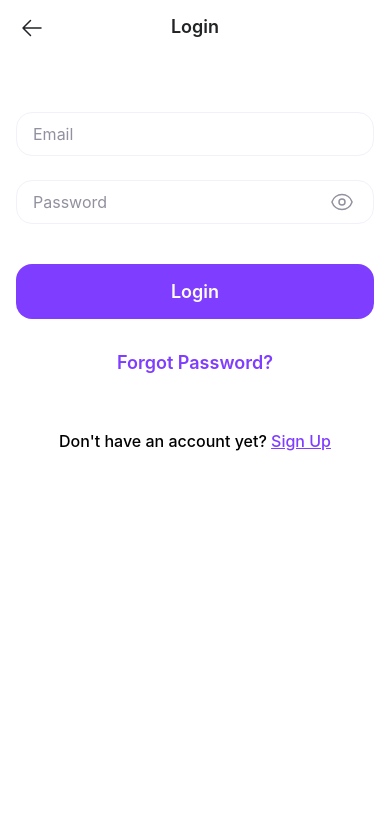
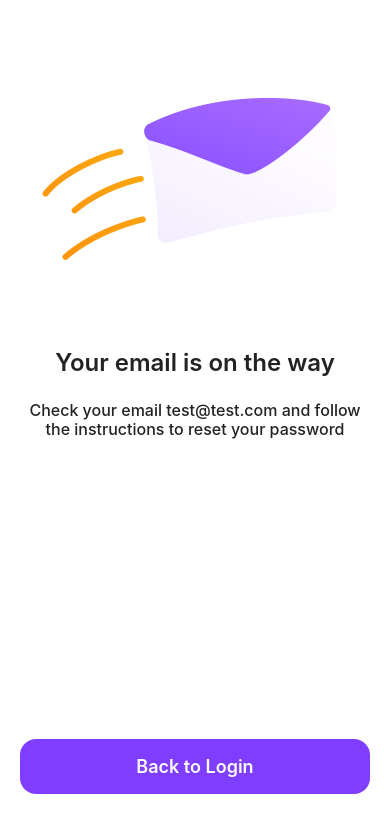
Before and after one commit to tranvuongduy2003/monstra_expense, a React Native app: screen /SentEmail in a window 390 px wide. Shown: the top 832 px of the page. Built offline with nearby package versions, Linux system fonts and the light colour scheme.

Commit message:
done UI ResetPasswordScreen and SentEmailScreen

```diff
--- a/assets/images/ImagesAssets.ts
+++ b/assets/images/ImagesAssets.ts
@@ -2,4 +2,5 @@ export const ImagesAssets = {
   illustration1: require('./Illustration-1.png'),
   illustration2: require('./Illustration-2.png'),
   illustration3: require('./Illustration-3.png'),
+  SentEmail: require('./sent-email.png'),
 };
--- a/navigation/appNavigation.tsx
+++ b/navigation/appNavigation.tsx
@@ -5,6 +5,9 @@ import SplashScreen from 'screens/Auth/SplashScreen';
 import SignUpScreen from 'screens/Auth/SignupScreen';
 import LoginScreen from 'screens/Auth/LoginScreen';
 import HeaderBar from 'screens/layout/HeaderBar';
+import ForgotPasswordScreen from 'screens/Auth/ForgotPasswordScreen';
+import SentEmailScreen from 'screens/Auth/SentEmailScreen';
+import ResetPasswordScreen from 'screens/Auth/ResetPasswordScreen';
 
 export interface IAppNavigationProps {}
 
@@ -14,7 +17,7 @@ export function AppNavigation(props: IAppNavigationProps) {
   return (
     <NavigationContainer>
       <Stack.Navigator>
-        {/* <Stack.Screen
+        <Stack.Screen
           name="Splash"
           component={SplashScreen}
           options={{headerShown: false}}
@@ -25,7 +28,7 @@ export function AppNavigation(props: IAppNavigationProps) {
           options={{
             header: () => <HeaderBar name="Sign Up" />,
           }}
-        /> */}
+        />
         <Stack.Screen
           name="Login"
           component={LoginScreen}
@@ -33,6 +36,27 @@ export function AppNavigation(props: IAppNavigationProps) {
             header: () => <HeaderBar name="Login" />,
           }}
         />
+        <Stack.Screen
+          name="ForgotPassword"
+          component={ForgotPasswordScreen}
+          options={{
+            header: () => <HeaderBar name="Forgot Password" />,
+          }}
+        />
+        <Stack.Screen
+          name="SentEmail"
+          component={SentEmailScreen}
+          options={{
+            headerShown: false,
+          }}
+        />
+        <Stack.Screen
+          name="ResetPassword"
+          component={ResetPasswordScreen}
+          options={{
+            header: () => <HeaderBar name="Reset Password" />,
+          }}
+        />
       </Stack.Navigator>
     </NavigationContainer>
   );
--- /dev/null
+++ b/screens/Auth/ForgotPasswordScreen.tsx
@@ -0,0 +1,67 @@
+import React from 'react';
+import {SafeAreaView} from 'react-native-safe-area-context';
+import {ScrollView, Text, View, StyleSheet} from 'react-native';
+import {AppColors} from 'constants/AppColors';
+import Input from 'components/Input';
+import AppButton from 'components/AppButton';
+import {useNavigation} from '@react-navigation/native';
+
+interface IForgotPasswordScreenProps {}
+
+const ForgotPasswordScreen: React.FunctionComponent<
+  IForgotPasswordScreenProps
+> = props => {
+  const navigation = useNavigation();
+
+  const handleForgetPassword = () => {
+    navigation.navigate('SentEmail' as never);
+  };
+
+  return (
+    <SafeAreaView style={{flex: 1}}>
+      <ScrollView style={{backgroundColor: AppColors.screenColor}}>
+        <View style={styles.headingContainer}>
+          <Text style={styles.headingText}>
+            Don't worry.{'\n'}Enter your email and we'll send you a link to
+            reset your password.
+          </Text>
+        </View>
+        <View style={styles.inputContainer}>
+          <Input placeholder="Email" />
+        </View>
+        <View style={styles.buttonContainer}>
+          <AppButton
+            title="Continue"
+            backgroundColor={AppColors.primaryColor}
+            onPress={handleForgetPassword}
+          />
+        </View>
+      </ScrollView>
+    </SafeAreaView>
+  );
+};
+
+const styles = StyleSheet.create({
+  headingContainer: {
+    paddingHorizontal: 16,
+    marginTop: 85,
+  },
+  headingText: {
+    fontWeight: '600',
+    fontSize: 24,
+    lineHeight: 29,
+    color: AppColors.primaryTextColor,
+  },
+  inputContainer: {
+    marginTop: 46,
+    paddingHorizontal: 16,
+    gap: 24,
+  },
+  buttonContainer: {
+    paddingHorizontal: 16,
+    gap: 12,
+    marginTop: 40,
+  },
+});
+
+export default ForgotPasswordScreen;
--- a/screens/Auth/LoginScreen.tsx
+++ b/screens/Auth/LoginScreen.tsx
@@ -11,10 +11,13 @@ import {SafeAreaView} from 'react-native-safe-area-context';
 import Input from 'components/Input';
 import AppButton from 'components/AppButton';
 import Question from './components/question/Question';
+import {useNavigation} from '@react-navigation/native';
 
 interface ILoginScreenProps {}
 
 const LoginScreen: React.FunctionComponent<ILoginScreenProps> = props => {
+  const navigation = useNavigation();
+
   return (
     <SafeAreaView style={{flex: 1}}>
       <ScrollView style={{backgroundColor: AppColors.screenColor}}>
@@ -25,12 +28,15 @@ const LoginScreen: React.FunctionComponent<ILoginScreenProps> = props => {
         <View style={styles.buttonContainer}>
           <AppButton title="Login" backgroundColor={AppColors.primaryColor} />
         </View>
-        <TouchableOpacity style={styles.forgetPasswordContainer}>
+        <TouchableOpacity
+          style={styles.forgetPasswordContainer}
+          onPress={() => navigation.navigate('ForgotPassword' as never)}>
           <Text style={styles.forgetPasswordText}>Forgot Password?</Text>
         </TouchableOpacity>
         <Question
           content="Don't have an account yet?"
           highlightedContent="Sign Up"
+          onPressHighlight={() => navigation.navigate('SignUp' as never)}
         />
       </ScrollView>
     </SafeAreaView>
--- /dev/null
+++ b/screens/Auth/ResetPasswordScreen.tsx
@@ -0,0 +1,64 @@
+import React from 'react';
+import {View, ScrollView, TouchableOpacity, Text} from 'react-native';
+import {SafeAreaView} from 'react-native-safe-area-context';
+import {AppColors} from 'constants/AppColors';
+import {useNavigation} from '@react-navigation/native';
+import Input from 'components/Input';
+import Question from './components/question/Question';
+import AppButton from 'components/AppButton';
+
+interface IResetPasswordScreenProps {}
+
+const ResetPasswordScreen: React.FunctionComponent<
+  IResetPasswordScreenProps
+> = props => {
+  const navigation = useNavigation();
+
+  const handleResetPassword = () => {
+    navigation.navigate('Login' as never);
+  };
+
+  return (
+    <SafeAreaView style={{flex: 1}}>
+      <ScrollView style={{backgroundColor: AppColors.screenColor}}>
+        <View style={styles.inputContainer}>
+          <Input placeholder="New Password" isPassword={true} />
+          <Input placeholder="Retype new password" isPassword={true} />
+        </View>
+        <View style={styles.buttonContainer}>
+          <AppButton
+            title="Continue"
+            backgroundColor={AppColors.primaryColor}
+            onPress={handleResetPassword}
+          />
+        </View>
+      </ScrollView>
+    </SafeAreaView>
+  );
+};
+
+const styles = {
+  inputContainer: {
+    marginTop: 56,
+    paddingHorizontal: 16,
+    gap: 24,
+  },
+  buttonContainer: {
+    paddingHorizontal: 16,
+    gap: 12,
+    marginTop: 40,
+  },
+  forgetPasswordContainer: {
+    marginTop: 33,
+    marginBottom: 38,
+  },
+  forgetPasswordText: {
+    textAlign: 'center',
+    color: AppColors.primaryColor,
+    fontWeight: '600',
+    fontSize: 18,
+    lineHeight: 22,
+  },
+};
+
+export default ResetPasswordScreen;
--- /dev/null
+++ b/screens/Auth/SentEmailScreen.tsx
@@ -0,0 +1,79 @@
+import React from 'react';
+import {SafeAreaView} from 'react-native-safe-area-context';
+import {Image, ScrollView, StyleSheet, Text, View} from 'react-native';
+import {AppColors} from 'constants/AppColors';
+import {ImagesAssets} from 'assets/images/ImagesAssets';
+import AppButton from 'components/AppButton';
+import {useNavigation} from '@react-navigation/native';
+
+interface ISentEmailScreenProps {}
+
+const SentEmailScreen: React.FunctionComponent<
+  ISentEmailScreenProps
+> = props => {
+  const navigation = useNavigation();
+
+  return (
+    <SafeAreaView style={{flex: 1}}>
+      <ScrollView
+        style={{backgroundColor: AppColors.screenColor}}
+        contentContainerStyle={{
+          flexGrow: 1,
+          justifyContent: 'space-between',
+        }}>
+        <View>
+          <View style={styles.imageContainer}>
+            <Image source={ImagesAssets.SentEmail} resizeMode="contain" />
+          </View>
+          <View style={styles.contentContainer}>
+            <Text style={styles.title}>Your email is on the way</Text>
+            <Text style={styles.description}>
+              Check your email test@test.com and follow the instructions to
+              reset your password
+            </Text>
+          </View>
+        </View>
+        <View style={styles.buttonContainer}>
+          <AppButton
+            title="Back to Login"
+            backgroundColor={AppColors.primaryColor}
+            onPress={() => navigation.navigate('ResetPassword' as never)}
+          />
+        </View>
+      </ScrollView>
+    </SafeAreaView>
+  );
+};
+
+const styles = StyleSheet.create({
+  imageContainer: {
+    paddingHorizontal: 32,
+    paddingVertical: 18,
+    alignItems: 'center',
+    justifyContent: 'center',
+  },
+  contentContainer: {
+    paddingHorizontal: 24,
+    gap: 24,
+  },
+  title: {
+    fontWeight: '600',
+    fontSize: 24,
+    lineHeight: 29,
+    color: AppColors.primaryTextColor,
+    textAlign: 'center',
+  },
+  description: {
+    fontWeight: '500',
+    fontSize: 16,
+    lineHeight: 19,
+    color: AppColors.primaryTextColor,
+    textAlign: 'center',
+  },
+  buttonContainer: {
+    marginBottom: 50,
+    paddingHorizontal: 20,
+  },
+});
+
+export default SentEmailScreen;
--- a/screens/Auth/SignupScreen.tsx
+++ b/screens/Auth/SignupScreen.tsx
@@ -13,10 +13,13 @@ import AppButton from 'components/AppButton';
 import GoogleIcon from 'assets/svg/GoogleIcon';
 import Question from './components/question/Question';
 import {SafeAreaView} from 'react-native-safe-area-context';
+import {useNavigation} from '@react-navigation/native';
 
 interface ISignUpScreenProps {}
 
 const SignUpScreen: React.FunctionComponent<ISignUpScreenProps> = props => {
+  const navigation = useNavigation();
+
   return (
     <SafeAreaView style={{flex: 1}}>
       <ScrollView style={{backgroundColor: AppColors.screenColor}}>
@@ -47,6 +50,7 @@ const SignUpScreen: React.FunctionComponent<ISignUpScreenProps> = props => {
         <Question
           content="Already have an account?"
           highlightedContent="Login"
+          onPressHighlight={() => navigation.navigate('Login' as never)}
         />
       </ScrollView>
     </SafeAreaView>
--- a/screens/Auth/components/question/Question.tsx
+++ b/screens/Auth/components/question/Question.tsx
@@ -5,16 +5,18 @@ import {AppColors} from 'constants/AppColors';
 interface IQuestionProps {
   content: string;
   highlightedContent: string;
+  onPressHighlight: () => void;
 }
 
 const Question: React.FunctionComponent<IQuestionProps> = ({
   content,
   highlightedContent,
+  onPressHighlight,
 }) => {
   return (
     <View style={styles.questionContainer}>
       <Text style={styles.questionText}>{content} </Text>
-      <TouchableOpacity>
+      <TouchableOpacity onPress={onPressHighlight}>
         <Text
           style={[
             styles.questionText,
```
Also changed, not shown: assets/images/sent-email.png (added).
